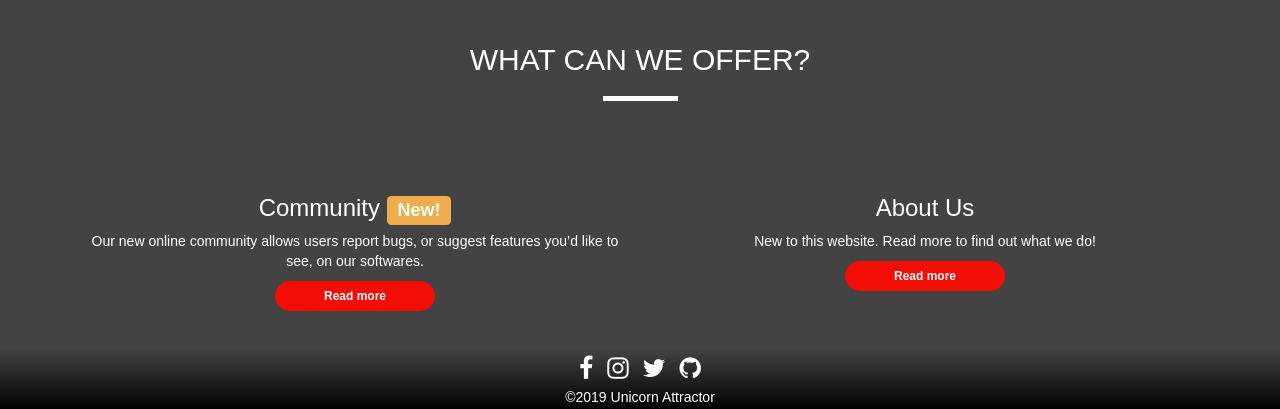
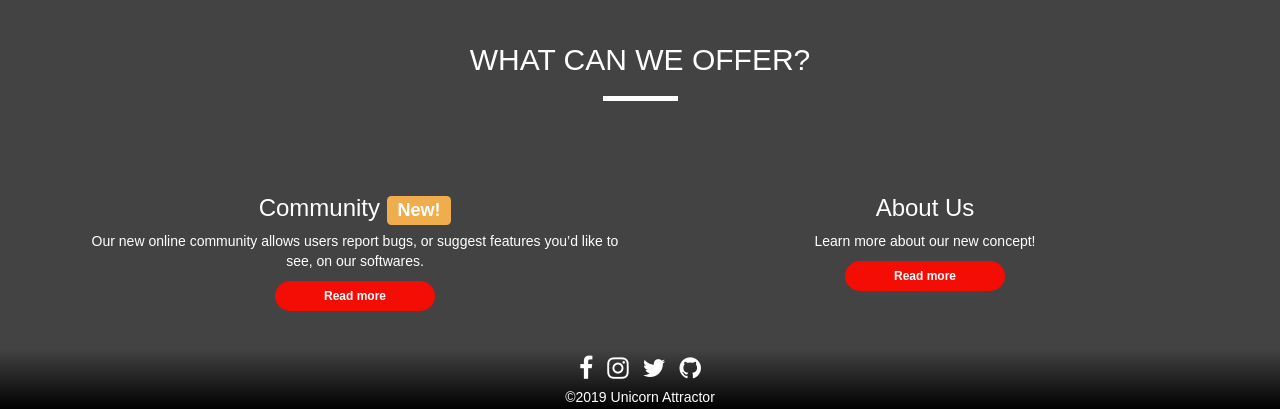
Before and after one commit to RicardoIslan/unicorn-attractor, a Django app: page / in a window 1280 px wide. Shown: the part 875-1284 px from the top of the page. Run offline with Django 3.2, Linux system fonts and the light colour scheme; some libraries are stand-ins or nearby versions; some web fonts are replaced.

Commit message:
Update index.html

```diff
--- a/home/templates/index.html
+++ b/home/templates/index.html
@@ -42,7 +42,7 @@
                     <div class="feature">
                         <h3 class="common-headers"><span class="glyphicon glyphicon-question-sign hidden-xs"></span> About Us</h3>
                         <p>
-                            New to this website. Read more to find out what we do!
+                            Learn more about our new concept!
                         </p>
                         <p><a class="btn btn-lg btn--cta btn--red btn-sm" data-toggle="modal" data-target="#aboutUsModal">Read more</a></p>
                     </div>
@@ -62,15 +62,14 @@
                 <h4 class="modal-title" id="myModalLabel">About Us</h4>
             </div>
             <div class="modal-body">
-                <h4>Who we are</h4>
                 <p>
-                    Unicorn Attractor is a new, innovative company that allows businesses to easily run and manage their projects.
+                    Unicorn Attractor is our new, innovative concept that give to our users the opportunity to get involved directly in our software development process.
                 </p>
                 <hr>
                 <h4>Our Online Community</h4>
                 <p>
-                    Our new online comminity allows users to share bugs they have found in our code and also suggest new features to us.
-                    <strong>Interested in joining?</strong> Stop messing about and press the button below!
+                    Our online comminity allows users to share bugs they have found in our softwares and also suggest new features to us.
+                    You can support the team and prioritize our work in same time!
                 </p>
                 <a href="{% url 'register' %}" class="btn btn-sm btn--cta-modal btn--red btn-sm">Sign Up</a>
             </div>
```
